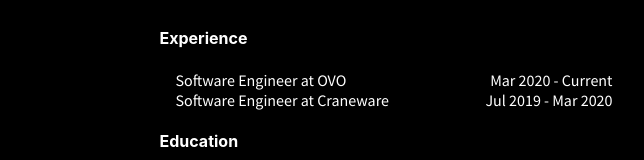
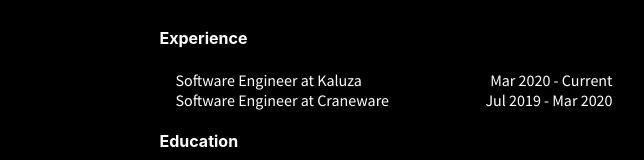
Before and after one commit to LewisDick/personal-site, a React (Create React App) app: page / in a window 1280 px wide. Shown: the part 290-450 px from the top of the page, without its empty margins (262-906 px from the left). Built offline with nearby package versions, Linux system fonts and the light colour scheme.

Commit message:
Rename OVO -> Kaluza

```diff
--- a/src/data.ts
+++ b/src/data.ts
@@ -10,7 +10,7 @@ export const technologies = [
 ]
 
 export const experience: Record<string, string> = {
-  'Software Engineer at OVO': 'Mar 2020 - Current',
+  'Software Engineer at Kaluza': 'Mar 2020 - Current',
   'Software Engineer at Craneware': 'Jul 2019 - Mar 2020',
 }
 
```
